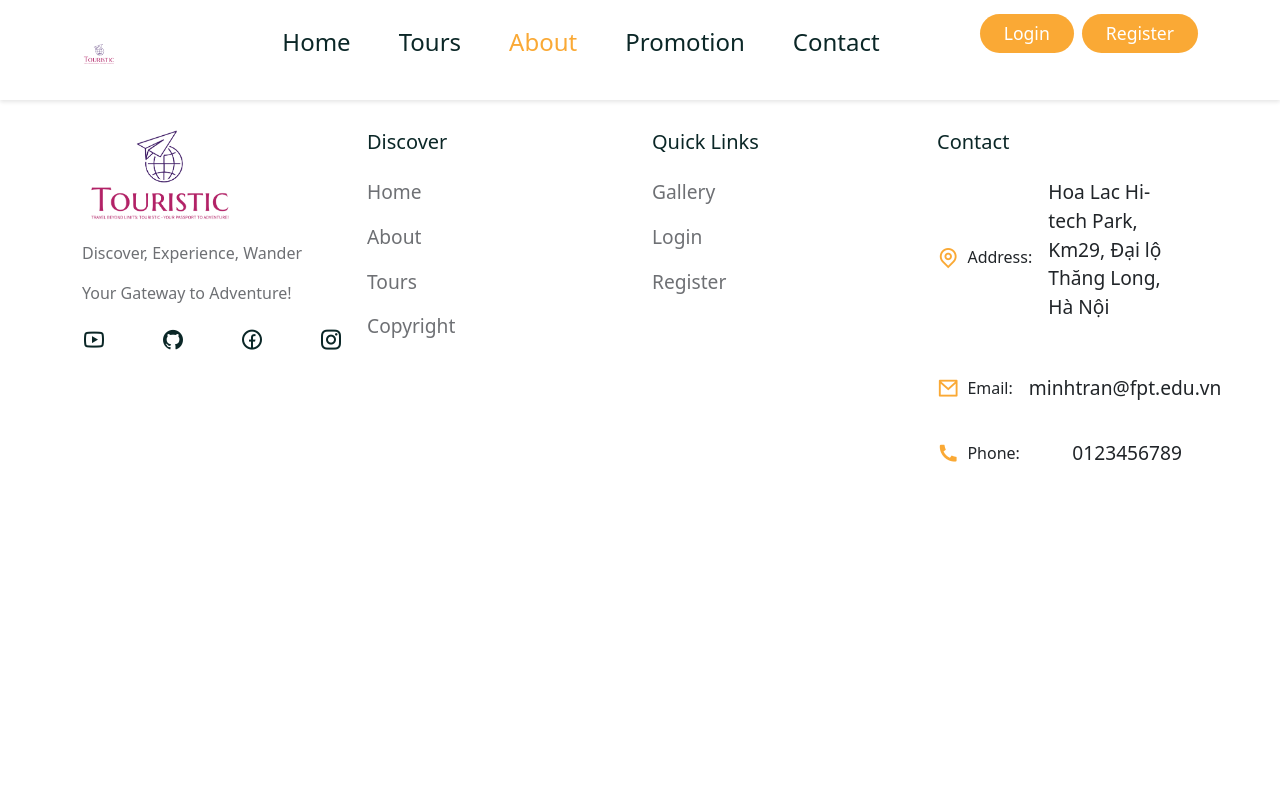
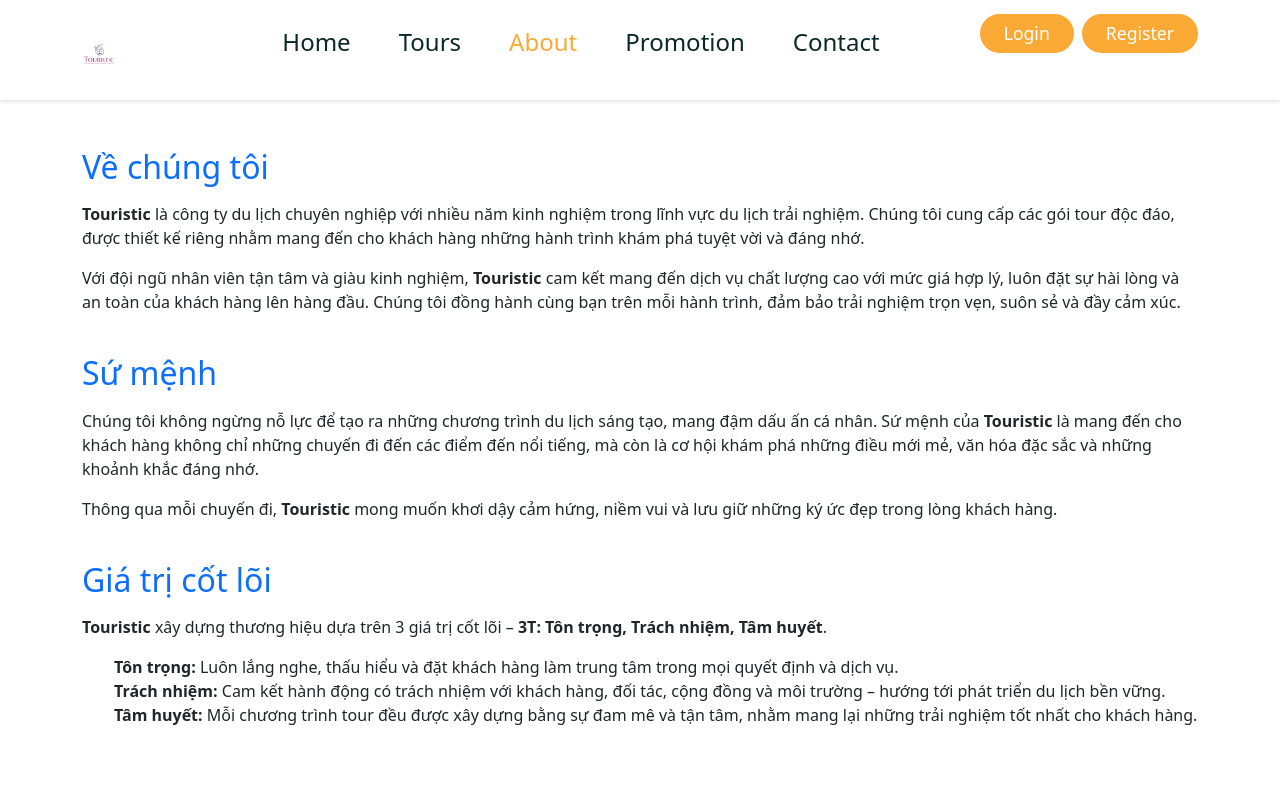
Before and after one commit to hieu26112003/WDP301-booking-tour, a React (Create React App) app in the folder frontend/: page /about in a window 1280 px wide. Shown: the top 800 px of the page. Built offline with nearby package versions, Linux system fonts and the light colour scheme; no server answers; a web font is replaced by a local one; what quill-image-resize-module-react would draw is missing.

Commit message:
push contact, about

```diff
--- /dev/null
+++ b/frontend/src/components/About/About.jsx
@@ -0,0 +1,53 @@
+import React from 'react';
+import { Container, Row, Col } from 'react-bootstrap';
+
+const AboutUs = () => {
+    return (
+        <Container className="py-5">
+            <Row className="mb-4">
+                <Col>
+                    <h2 className="text-primary mb-3">Về chúng tôi</h2>
+                    <p>
+                        <strong>Touristic</strong> là công ty du lịch chuyên nghiệp với nhiều năm kinh nghiệm trong lĩnh vực du lịch trải nghiệm.
+                        Chúng tôi cung cấp các gói tour độc đáo, được thiết kế riêng nhằm mang đến cho khách hàng những hành trình khám phá tuyệt vời và đáng nhớ.
+                    </p>
+                    <p>
+                        Với đội ngũ nhân viên tận tâm và giàu kinh nghiệm, <strong>Touristic</strong> cam kết mang đến dịch vụ chất lượng cao với mức giá hợp lý,
+                        luôn đặt sự hài lòng và an toàn của khách hàng lên hàng đầu.
+                        Chúng tôi đồng hành cùng bạn trên mỗi hành trình, đảm bảo trải nghiệm trọn vẹn, suôn sẻ và đầy cảm xúc.
+                    </p>
+                </Col>
+            </Row>
+
+            <Row className="mb-4">
+                <Col>
+                    <h2 className="text-primary mb-3">Sứ mệnh</h2>
+                    <p>
+                        Chúng tôi không ngừng nỗ lực để tạo ra những chương trình du lịch sáng tạo, mang đậm dấu ấn cá nhân.
+                        Sứ mệnh của <strong>Touristic</strong> là mang đến cho khách hàng không chỉ những chuyến đi đến các điểm đến nổi tiếng,
+                        mà còn là cơ hội khám phá những điều mới mẻ, văn hóa đặc sắc và những khoảnh khắc đáng nhớ.
+                    </p>
+                    <p>
+                        Thông qua mỗi chuyến đi, <strong>Touristic</strong> mong muốn khơi dậy cảm hứng, niềm vui và lưu giữ những ký ức đẹp trong lòng khách hàng.
+                    </p>
+                </Col>
+            </Row>
+
+            <Row>
+                <Col>
+                    <h2 className="text-primary mb-3">Giá trị cốt lõi</h2>
+                    <p>
+                        <strong>Touristic</strong> xây dựng thương hiệu dựa trên 3 giá trị cốt lõi – <strong>3T: Tôn trọng, Trách nhiệm, Tâm huyết</strong>.
+                    </p>
+                    <ul>
+                        <li><strong>Tôn trọng:</strong> Luôn lắng nghe, thấu hiểu và đặt khách hàng làm trung tâm trong mọi quyết định và dịch vụ.</li>
+                        <li><strong>Trách nhiệm:</strong> Cam kết hành động có trách nhiệm với khách hàng, đối tác, cộng đồng và môi trường – hướng tới phát triển du lịch bền vững.</li>
+                        <li><strong>Tâm huyết:</strong> Mỗi chương trình tour đều được xây dựng bằng sự đam mê và tận tâm, nhằm mang lại những trải nghiệm tốt nhất cho khách hàng.</li>
+                    </ul>
+                </Col>
+            </Row>
+        </Container>
+    );
+};
+
+export default AboutUs;
--- /dev/null
+++ b/frontend/src/components/Contact/Contact.jsx
@@ -0,0 +1,37 @@
+import React from 'react';
+import { Container, Row, Col } from 'react-bootstrap';
+
+const Contact = () => {
+    return (
+        <Container className="py-5">
+            <Row className="justify-content-center">
+                <Col md={8} className="text-center">
+                    <h2 className="text-primary mb-4">Liên hệ với Touristic</h2>
+                    <p className="mb-3">Chúng tôi luôn sẵn sàng hỗ trợ và lắng nghe ý kiến từ bạn. Đừng ngần ngại liên hệ với chúng tôi qua các kênh sau:</p>
+
+                    <div className="mb-3">
+                        <h5>📍 Địa chỉ</h5>
+                        <p>Thạch Hòa, Hòa Lạc, Hà Nội, Việt Nam</p>
+                    </div>
+
+                    <div className="mb-3">
+                        <h5>📞 Điện thoại</h5>
+                        <p>0909 999 999</p>
+                    </div>
+
+                    <div className="mb-3">
+                        <h5>✉️ Email</h5>
+                        <p>touristic@gmail.com</p>
+                    </div>
+
+                    <div className="mb-3">
+                        <h5>🌐 Website</h5>
+                        <p>www.touristic.vn</p>
+                    </div>
+                </Col>
+            </Row>
+        </Container>
+    );
+};
+
+export default Contact;
--- a/frontend/src/router/Routers.js
+++ b/frontend/src/router/Routers.js
@@ -14,6 +14,8 @@
 import ManageCategories from "../pages/Admin/components/ManageCategories";
 import StaffLayout from "../components/Layout/StaffLayout";
 import StaffChatPage from "../pages/Staff/StaffChatPage";
+import AboutUs from "../components/About/About";
+import Contact from "../components/Contact/Contact";
 
 import TourDetail from "../pages/Admin/components/TourDetail";
 
@@ -28,6 +30,8 @@
       <Route path="/change-password" element={<ChangePassword />} />
       <Route path="/reset-password" element={<ResetPassword />} />
       <Route path="/reset-password/:token" element={<ResetPasswordConfirm />} />
+      <Route path="/about" element={<AboutUs />} />
+      <Route path="/contact" element={<Contact />} />
       <Route
         path="/admin"
         element={
```
